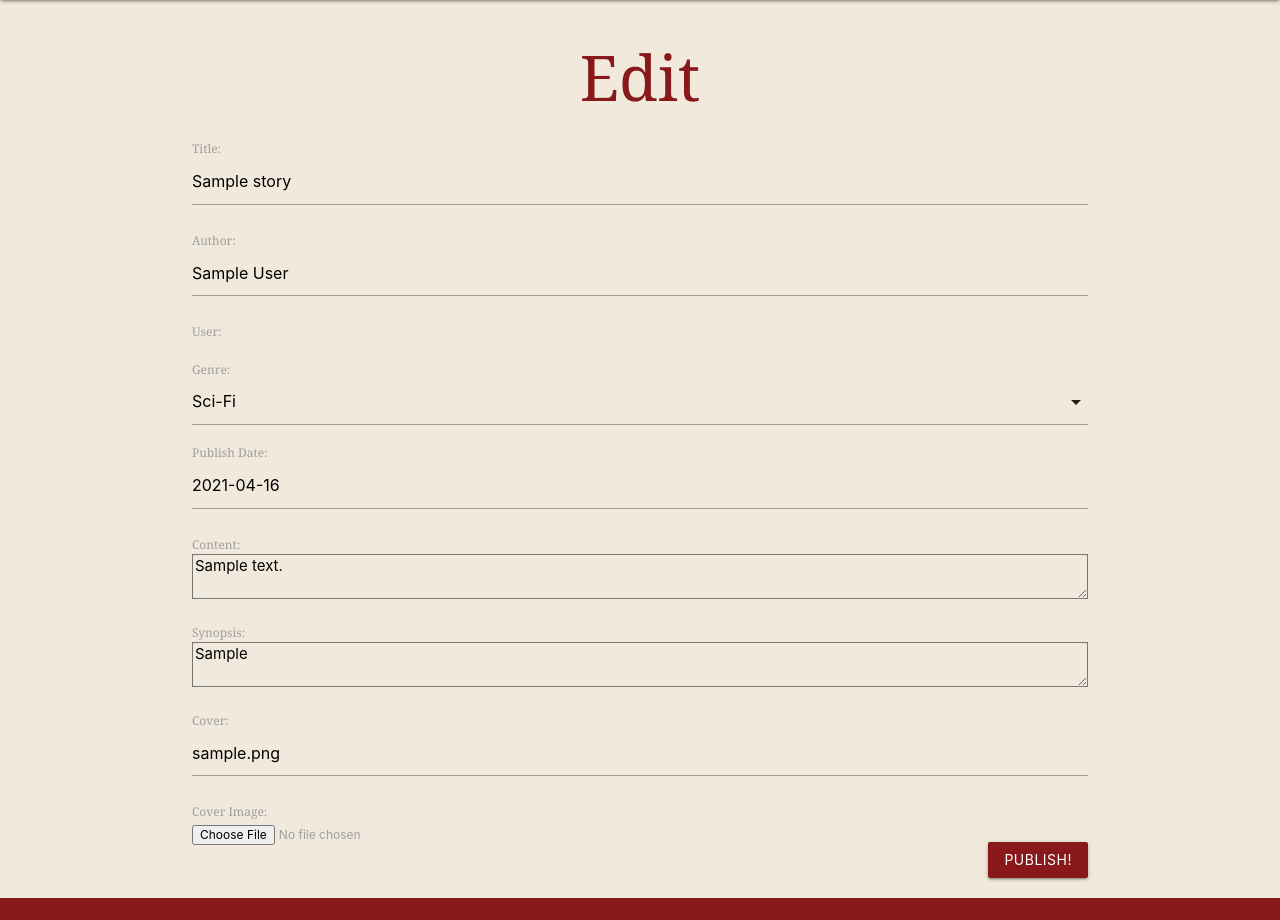
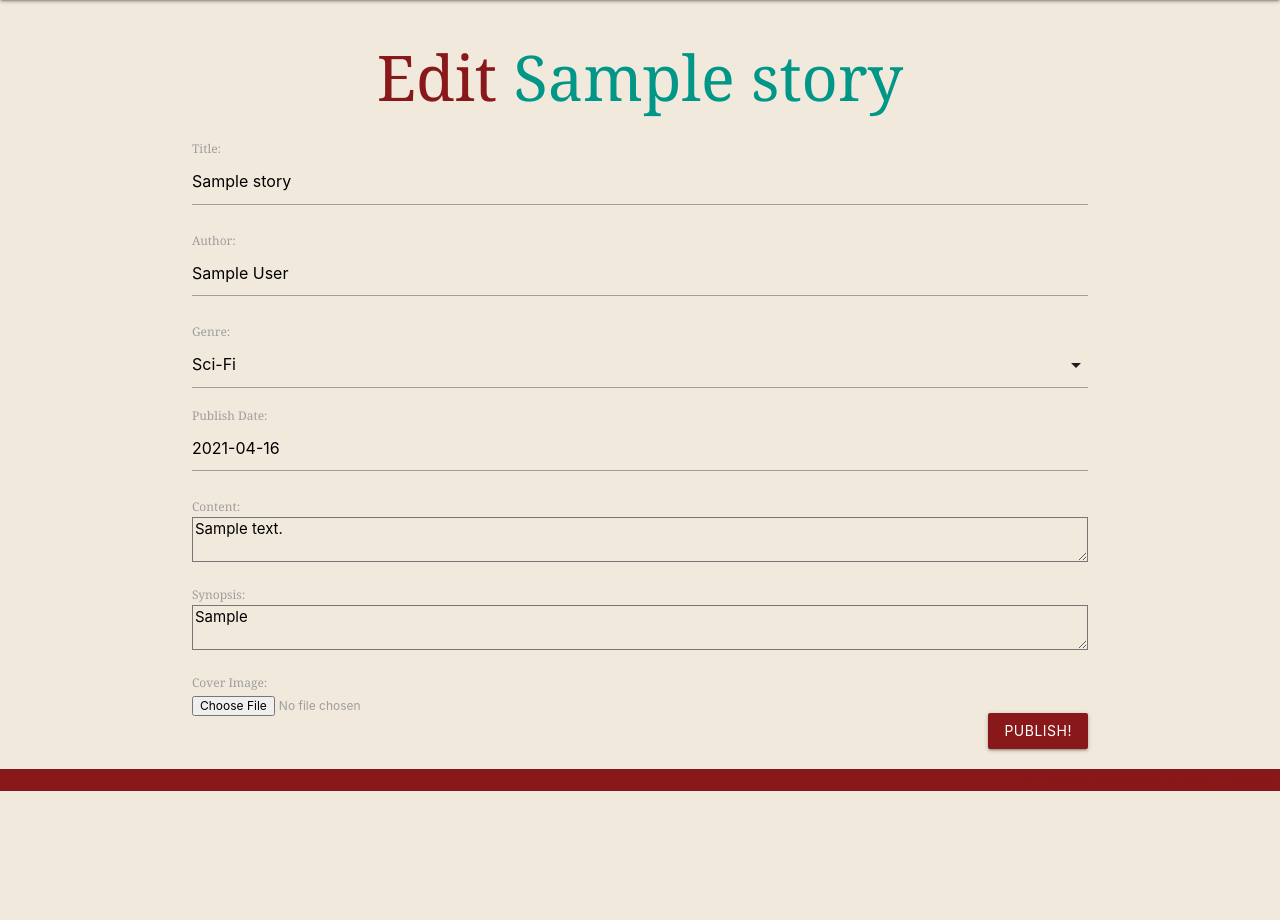
Before and after one commit to StuK359/shortlit, a Django app: page /stories/1/update/ in a window 1280 px wide. Shown: the part 64-984 px from the top of the page. After the commit the page ends 855 px from the top, so only its background shows below. Run offline with Django 3.2, Linux system fonts and the light colour scheme; tables that the repository leaves empty hold one stand-in row (values such as "Sample post").

Commit message:
Fix update story CBV

```diff
--- a/main_app/templates/main_app/story_form.html
+++ b/main_app/templates/main_app/story_form.html
@@ -3,13 +3,12 @@
 {% block content %}
 
   {% if object %}
-    <h1>Edit <span class="teal-text">{{object.name}}</span></h1>
+    <h1>Edit <span class="teal-text">{{object.title}}</span></h1>
   {% else %}
     <h1>Add Story</h1>
   {% endif %}
   <!-- Leaving the action empty makes the form post to the same url used to display it -->
   <form action="" enctype="multipart/form-data" method="POST">
-    <!-- Django requires the following for security purposes -->
     {% csrf_token %}
     {{form.as_p}}
     <label>Cover Image:
--- a/main_app/views.py
+++ b/main_app/views.py
@@ -12,96 +12,129 @@
 from django.http import HttpResponse
 
 # Define the home view
+
+
 def home(request):
     return render(request, 'home.html')
+
 
 def about(request):
     return render(request, 'about.html')
 
+
 def stories_index(request):
     stories = Story.objects.all()
     for story in stories:
-      print(story.genre)
+        print(story.genre)
     return render(request, 'stories/stories_index.html', {
-            'stories': stories
+        'stories': stories
     })
+
 
 def stories_detail(request, story_id):
     story = Story.objects.get(id=story_id)
     review_form = ReviewForm()
     return render(request, 'stories/detail.html', {
-       'story': story,
-       'review_form': review_form,
+        'story': story,
+        'review_form': review_form,
     })
+
 
 @login_required
 def stories_create(request):
-# photo-file will be the "name" attribute on the <input type="file">
     if request.method == 'POST':
         cover_file = request.FILES.get('cover-file', None)
         form = StoryForm(request.POST)
         story = form.save(commit=False)
         if cover_file:
             s3 = boto3.client('s3')
-            # need a unique "key" for S3 / needs image file extension too
-            key = uuid.uuid4().hex[:6] + cover_file.name[cover_file.name.rfind('.'):]
-            # just in case something goes wrong
+            key = uuid.uuid4().hex[:6] + \
+                cover_file.name[cover_file.name.rfind('.'):]
             try:
                 s3.upload_fileobj(cover_file, os.environ['S3_BUCKET'], key)
-                # build the full url string
                 url = f"{os.environ['S3_BASE_URL']}{os.environ['S3_BUCKET']}/{key}"
                 story.cover = url
             except:
                 print('An error occurred uploading file to S3')
-        story.user = request.user # this maaaaay work
+        story.user = request.user
         story.save()
-        return redirect('detail', story_id = story.id)
+        return redirect('detail', story_id=story.id)
     else:
         form = StoryForm()
         return render(request, 'main_app/story_form.html', {'form': form})
 
+
 class StoryUpdate(UpdateView, LoginRequiredMixin):
     model = Story
-    fields = '__all__'
-    success_url = '/stories/'
+    fields = ['title', 'author', 'genre', 'date', 'content', 'synopsis']
+
+    def form_valid(self, form):
+        cover_file = self.request.FILES.get('cover-file', None)
+        form = StoryForm(self.request.POST)
+        story = form.save(commit=False)
+        if cover_file:
+            s3 = boto3.client('s3')
+            key = uuid.uuid4().hex[:6] + \
+                cover_file.name[cover_file.name.rfind('.'):]
+            try:
+                s3.upload_fileobj(cover_file, os.environ['S3_BUCKET'], key)
+                url = f"{os.environ['S3_BASE_URL']}{os.environ['S3_BUCKET']}/{key}"
+                story.cover = url
+            except:
+                print('An error occurred uploading file to S3')
+        story.user = self.request.user
+        story.save()
+        return super().form_valid(form)
+
+
+
+
+# class StoryUpdate(UpdateView, LoginRequiredMixin):
+#     model = Story
+#     fields = ['title', 'author', 'genre', 'date', 'content', 'synopsis']
+
 
 class StoryDelete(DeleteView, LoginRequiredMixin):
     model = Story
     success_url = '/stories/'
 
+
 @login_required
 def add_review(request, story_id):
     form = ReviewForm(request.POST)
     if form.is_valid():
-      new_review = form.save(commit = False)
-      new_review.story_id = story_id
-      new_review.save()
+        new_review = form.save(commit=False)
+        new_review.story_id = story_id
+        new_review.save()
     return redirect('detail', story_id=story_id)
+
 
 @login_required
 def delete_review(request, story_id, review_id):
     Review.objects.get(id=review_id).delete()
     return redirect('detail', story_id=story_id)
 
+
 class ReviewUpdate(UpdateView, LoginRequiredMixin):
     model = Review
     fields = ['content', 'rating']
 
+
 def signup(request):
-  error_message = ''
-  if request.method == 'POST':
-    # This is how to create a 'user' form object
-    # that includes the data from the browser
-    form = UserCreationForm(request.POST)
-    if form.is_valid():
-      # This will add the user to the database
-      user = form.save()
-      # This is how we log a user in via code
-      login(request, user)
-      return redirect('stories_index')
-    else:
-      error_message = 'Invalid sign up - try again'
-  # A bad POST or a GET request, so render signup.html with an empty form
-  form = UserCreationForm()
-  context = {'form': form, 'error_message': error_message}
-  return render(request, 'registration/signup.html', context)
+    error_message = ''
+    if request.method == 'POST':
+        # This is how to create a 'user' form object
+        # that includes the data from the browser
+        form = UserCreationForm(request.POST)
+        if form.is_valid():
+            # This will add the user to the database
+            user = form.save()
+            # This is how we log a user in via code
+            login(request, user)
+            return redirect('stories_index')
+        else:
+            error_message = 'Invalid sign up - try again'
+    # A bad POST or a GET request, so render signup.html with an empty form
+    form = UserCreationForm()
+    context = {'form': form, 'error_message': error_message}
+    return render(request, 'registration/signup.html', context)
```
